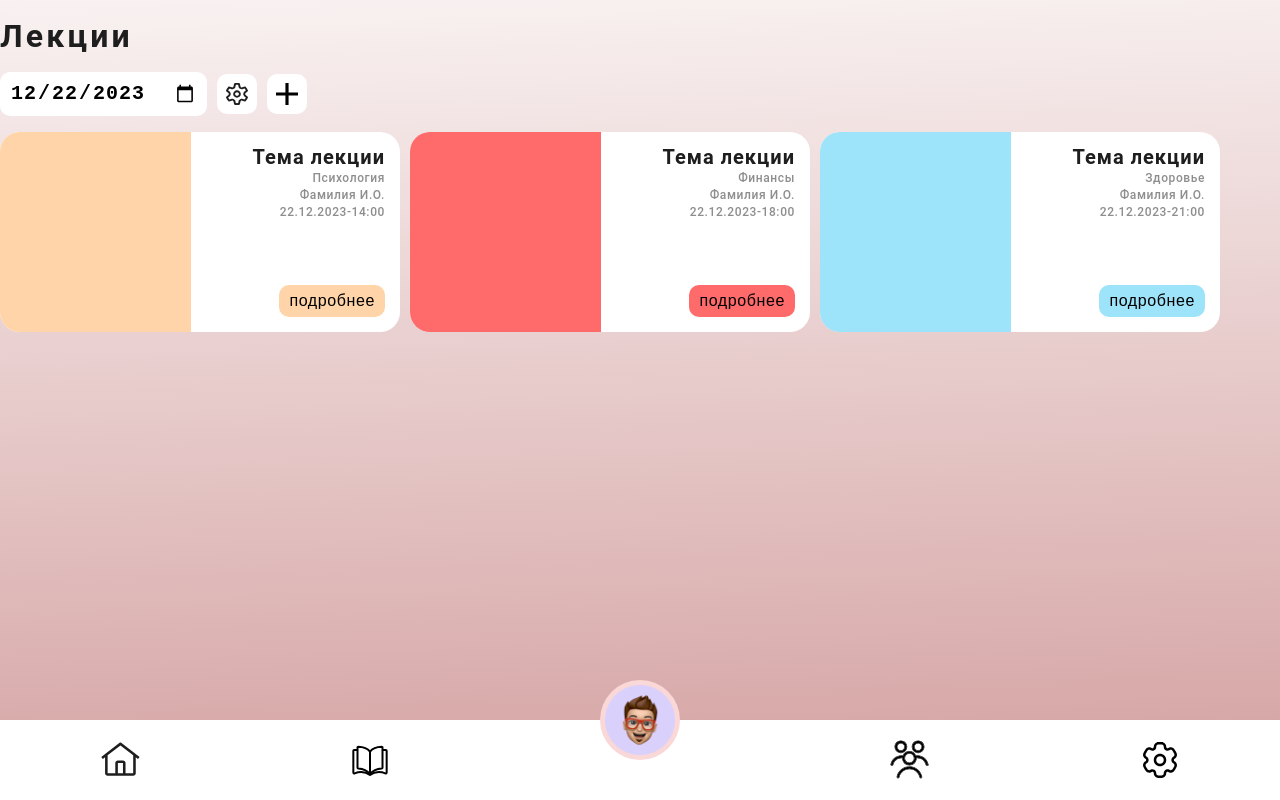
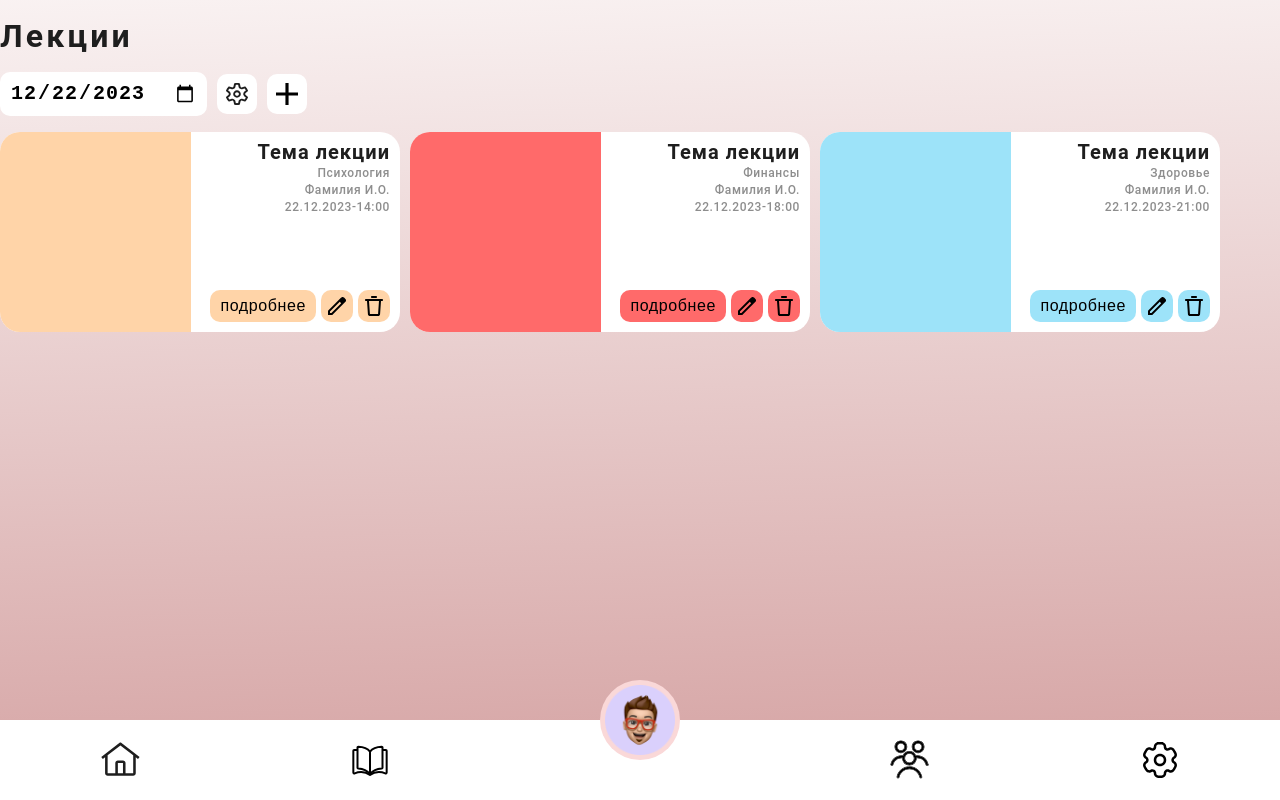
Before and after one commit to OmniaTeam/Salus_frontend, a React (Vite) app in the folder app/: page /application/lectures in a window 1280 px wide. Built offline with nearby package versions, Linux system fonts and the light colour scheme.

Commit message:
WIP: ...

```diff
--- a/app/src/components/eventCard.tsx
+++ b/app/src/components/eventCard.tsx
@@ -1,6 +1,10 @@
 import { EEventCategories } from "../models/EEventCategories";
 import { EEventTypes } from "../models/EEventTypes";
 import { getColor } from "../devtools/colorUtils";
+import { useAppSelector } from "../hooks/redux";
+import { EUserRole } from "../models/EUserRole";
+
+import bucket from "../assets/bucket.svg"
 
 interface EventCardProps {
     type: EEventTypes;
@@ -10,11 +14,13 @@ interface EventCardProps {
     secondLine: string;
     thirdLine?: string;
     buttonText: string;
-    click?: () => void
+    click?: () => void;
+    edit?: () => void;
+    delete?: () => void
 }
 
 export default function EventCard(props: EventCardProps) {
-
+    const USER = useAppSelector((state) => state.user)
     return (<>
         <div className="event">
             <div className="event--left" style={{
@@ -33,6 +39,8 @@ export default function EventCard(props: EventCardProps) {
                         : <></>
                     }
                 </div>
+                {USER.role === EUserRole.moderator
+                    ? (<div className="event--buttons">
                         <button
                         type="button"
                         className="event--button"
@@ -41,6 +49,38 @@ export default function EventCard(props: EventCardProps) {
                         }}
                         onClick={props.click}
                         >{props.buttonText || "текст для кнопки"}</button>
+                        <div
+                        className="event--buttons__edit"
+                        style={{
+                            backgroundColor: getColor(props.category)
+                        }}
+                        onClick={props.edit}
+                        >
+                            <svg xmlns="http://www.w3.org/2000/svg" width="18" height="18" viewBox="0 0 18 18" fill="none">
+                                <path d="M2 16H3.425L13.2 6.225L11.775 4.8L2 14.575V16ZM0 18V13.75L13.2 0.575C13.4 0.391667 13.621 0.25 13.863 0.15C14.105 0.0500001 14.359 0 14.625 0C14.8917 0 15.15 0.0500001 15.4 0.15C15.65 0.25 15.8667 0.4 16.05 0.6L17.425 2C17.625 2.18333 17.771 2.4 17.863 2.65C17.955 2.9 18.0007 3.15 18 3.4C18 3.66667 17.9543 3.921 17.863 4.163C17.7717 4.405 17.6257 4.62567 17.425 4.825L4.25 18H0ZM12.475 5.525L11.775 4.8L13.2 6.225L12.475 5.525Z" fill="black"/>
+                            </svg>
+                        </div>
+                        <div
+                        className="event--buttons__delete"
+                        style={{
+                            backgroundColor: getColor(props.category)
+                        }}
+                        onClick={props.delete}
+                        >
+                            <img src={bucket} alt="" />
+                        </div>
+                    </div>)
+                    : (<>
+                        <button
+                        type="button"
+                        className="event--button"
+                        style={{
+                            backgroundColor: getColor(props.category)
+                        }}
+                        onClick={props.click}
+                        >{props.buttonText || "текст для кнопки"}</button>
+                    </>)
+                }
             </div>
         </div>
     </>)
--- a/app/src/pages/lecturesPage.tsx
+++ b/app/src/pages/lecturesPage.tsx
@@ -22,6 +22,8 @@ export default function LecturesPage() {
     const [isEventModalOpen, setIsEventModalOpen] = useState<boolean>(false);
     const [isSettingsModalOpen, setIsSettignsModalOpen] = useState<boolean>(false)
     const [isAddNewModalOpen, setIsAddNewModalOpen] = useState<boolean>(false)
+    const [isEditEventModalOpen, setIsEditEventModalOpen] = useState<boolean>(false)
+    const [isDeleteModalOpen, setIsDeleteModalOpen] = useState<boolean>(false)
     const [selectedDate, setSelectedDate] = useState<string>(new Date().toISOString())
     const [selectedCategory, setSelectedCategory] = useState<string>(getCategoryName(SETTINGS.categories));
     const [selectedLector, setSelectedLector] = useState<string>('Выберите сотрудника')
@@ -278,6 +280,8 @@ export default function LecturesPage() {
                 buttonText={USER.role === EUserRole.none ? "войти в систему" : "подробнее"}
                 category={EEventCategories.psychology}
                 click={USER.role === EUserRole.none ? () => navigator('/auth') : () => setIsEventModalOpen(true)}
+                edit={() => setIsEditEventModalOpen(true)}
+                delete={() => setIsDeleteModalOpen(true)}
                 />
                 <EventCard
                 type={EEventTypes.lecture}
@@ -288,6 +292,8 @@ export default function LecturesPage() {
                 buttonText={USER.role === EUserRole.none ? "войти в систему" : "подробнее"}
                 category={EEventCategories.finance}
                 click={USER.role === EUserRole.none ? () => navigator('/auth') : () => setIsEventModalOpen(true)}
+                edit={() => setIsEditEventModalOpen(true)}
+                delete={() => setIsDeleteModalOpen(true)}
                 />
                 <EventCard
                 type={EEventTypes.lecture}
@@ -298,6 +304,8 @@ export default function LecturesPage() {
                 buttonText={USER.role === EUserRole.none ? "войти в систему" : "подробнее"}
                 category={EEventCategories.health}
                 click={USER.role === EUserRole.none ? () => navigator('/auth') : () => setIsEventModalOpen(true)}
+                edit={() => setIsEditEventModalOpen(true)}
+                delete={() => setIsDeleteModalOpen(true)}
                 />
             </div>
         </div>
@@ -365,5 +373,70 @@ export default function LecturesPage() {
                 </div>
             </Modal>
         )}
+        {isEditEventModalOpen && (
+            <Modal onClose={() => setIsEditEventModalOpen(false)}>
+                <div className="modal--container">
+                    <h3 className="modal--container__title">Редактирвоать данные</h3>
+                    <div className="modal--form">
+                        <input
+                        type="text"
+                        placeholder="Тема лекции"
+                        className="modal--form__input"
+                        />
+                        <DropdownMenu
+                        defaultSelected={selectedCategory}
+                        options={categories}
+                        onSelectOption={handleCategoriesSelect}
+                        />
+                        <DropdownMenu
+                        defaultSelected={selectedLector}
+                        options={lectors}
+                        onSelectOption={handleLectorsSelect}
+                        />
+                        <DropdownMenu
+                        defaultSelected={selectedTime}
+                        options={times}
+                        onSelectOption={handleTimesSelect}
+                        />
+                        <DropdownMenu
+                        defaultSelected={selectedPlatform}
+                        options={platforms}
+                        onSelectOption={handlePlatformsSelect}
+                        />
+                    </div>
+                    <button
+                    type="button"
+                    className="modal--button"
+                    >Сохранить изменения</button>
+                </div>
+            </Modal>
+        )}
+        {isDeleteModalOpen && (
+            <Modal onClose={() => setIsDeleteModalOpen(false)}>
+                <div className="modal--container">
+                    <h3 className="modal--container__title">Вы уверены, что хотите удалить это мероприятие?</h3>
+                    <div className="modal--exit-buttons">
+                        <button
+                        type="button"
+                        className="modal--exit-buttons__no"
+                        style={{
+                            backgroundColor: "#7CF981"
+                        }}
+                        >
+                            Нет
+                        </button>
+                        <button
+                        type="button"
+                        className="modal--exit-buttons__yes"
+                        style={{
+                            backgroundColor: "#FF6A6A"
+                        }}
+                        >
+                            Да
+                        </button>
+                    </div>
+                </div>
+            </Modal>
+        )}
     </>)
 }
--- a/app/src/styles/eventCard.scss
+++ b/app/src/styles/eventCard.scss
@@ -19,7 +19,7 @@
         flex-direction: column;
         align-items: flex-end;
         justify-content: space-between;
-        padding: 15px 15px 15px 0;
+        padding: 10px 10px 10px 0;
     }
     &--heading {
         display: flex;
@@ -42,6 +42,25 @@
             opacity: 0.5;
         }
     }
+    &--buttons {
+        display: flex;
+        align-items: center;
+        flex-wrap: wrap;
+        gap: 5px;
+        justify-content: flex-end;
+        &__edit,
+        &__delete {
+            width: 32px;
+            height: 32px;
+            border: none;
+            border-radius: 10px;
+            display: flex;
+            flex-direction: column;
+            align-items: center;
+            justify-content: center;
+            cursor: pointer;
+        }
+    }
     &--button {
         font-size: 16px;
         font-weight: 500;
--- a/app/src/styles/modal.scss
+++ b/app/src/styles/modal.scss
@@ -80,4 +80,20 @@
         background-color: $primary_pink;
         cursor: pointer;
     }
+    &--exit-buttons {
+        display: flex;
+        justify-content: space-between;
+        align-items: center;
+        &__no,
+        &__yes {
+            width: 100px;
+            text-align: center;
+            padding: 10px 0;
+            border: none;
+            border-radius: 10px;
+            font-size: 18px;
+            line-height: 18px;
+            cursor: pointer;
+        }
+    }
 }
```
Also changed, not shown: app/src/assets/bucket.svg (added). Lines whose indentation alone changed are shown as unchanged.
